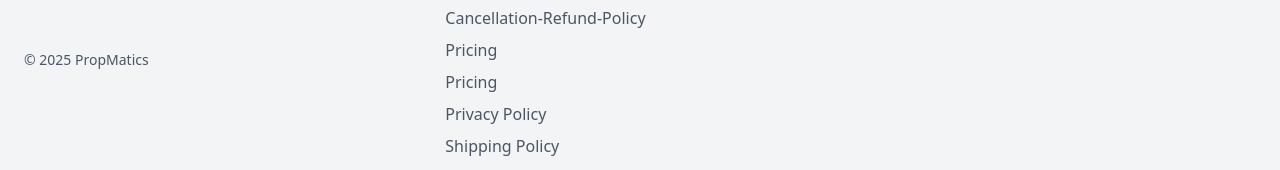
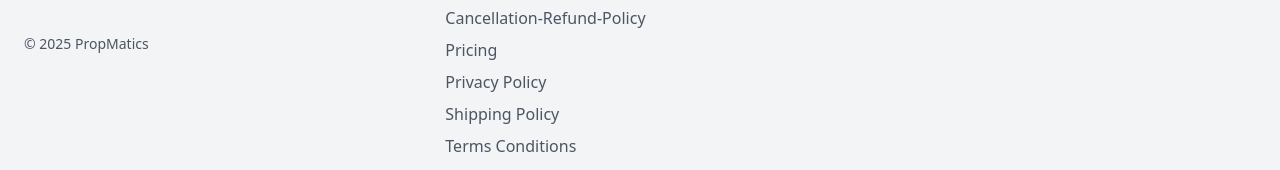
Before and after one commit to venupala-tt/propnz, a Next.js app: page / in a window 1280 px wide. Shown: the part 1062-1232 px from the top of the page. Built offline with nearby package versions, Linux system fonts and the light colour scheme.

Commit message:
Update Footer.tsx

```diff
--- a/components/Footer.tsx
+++ b/components/Footer.tsx
@@ -41,15 +41,7 @@ export default function Footer() {
                 Pricing
               </Link>
             </li>
-               <li>
-              <Link
-                href="/pages/pricing"
-                className="text-gray-600 hover:text-blue-600 transition"
-              >
-                Pricing
-              </Link>
-            </li>
-               <li>
+                        <li>
               <Link
                 href="/pages/privacy-policy"
                 className="text-gray-600 hover:text-blue-600 transition"
```
